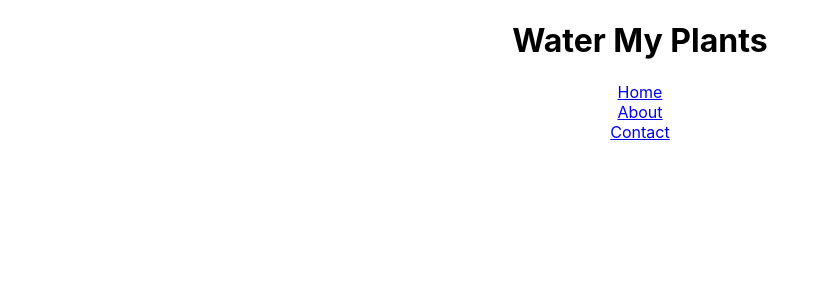
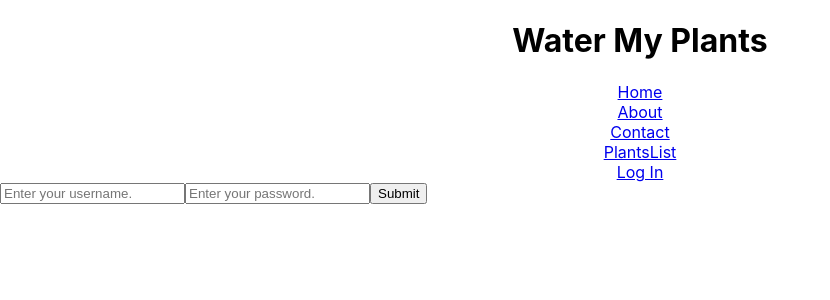
Before and after one commit to wilcoxva/water-my-plants-Frontend, a React (Create React App) app in the folder water-my-plants/: page /LogIn in a window 1280 px wide. Shown: the top 300 px of the page, without its empty margins (0-830 px from the left). Built offline with nearby package versions, Linux system fonts and the light colour scheme.

Commit message:
added login / plantslist - auth error

```diff
--- a/water-my-plants/package.json
+++ b/water-my-plants/package.json
@@ -6,6 +6,7 @@
     "@testing-library/jest-dom": "^4.2.4",
     "@testing-library/react": "^9.3.2",
     "@testing-library/user-event": "^7.1.2",
+    "axios": "^0.20.0",
     "bootstrap": "^4.5.2",
     "react": "^16.13.1",
     "react-dom": "^16.13.1",
--- a/water-my-plants/src/App.js
+++ b/water-my-plants/src/App.js
@@ -2,6 +2,8 @@ import React from 'react';
 import './App.css';
 import { Home, About, Contact, Navigation } from './components';
 import { Route } from 'react-router-dom';
+import LogIn from './components/Login';
+import PlantsList from './components/PlantsList';
 
 const App = () => (
   <div>
@@ -9,6 +11,8 @@ const App = () => (
     <Route exact path="/" component={Home} />
     <Route path="/about" component={About} />
     <Route path="/contact" component={Contact} />
+    <Route path="/PlantsList" component={PlantsList} />
+    <Route path="/LogIn" component={LogIn} />
   </div>
 );
 
--- a/water-my-plants/src/components/Login.js
+++ b/water-my-plants/src/components/Login.js
@@ -0,0 +1,37 @@
+import React, { useState } from 'react';
+import axios from 'axios';
+
+const LogIn = (props) => {
+
+    const [info, setInfo] = useState("");
+
+    const handleChange = (e) => {
+        e.preventDefault();
+        setInfo({...info, [e.target.name]: e.target.value});
+    };
+
+    const submitHandler = (e) => {
+        e.preventDefault();
+        axios
+        .post("https://water-my-plants-backend-vw.herokuapp.com/login", info)
+        .then(res => {
+            localStorage.setItem("token", res.data.payload);
+            props.history.push("/PlantsList");
+        })
+        .catch(err => {
+            console.log(err);
+        });
+    };
+
+    return (
+        <div>
+            <form onSubmit={submitHandler}>
+                <input type="text" name="username" placeholder="Enter your username." value={info.username} onChange={handleChange}/>
+                <input type="text" name="password" placeholder="Enter your password." value={info.password} onChange={handleChange}/>
+                <button type="submit">Submit</button>
+            </form>
+        </div>
+    )
+};
+
+export default LogIn;
--- a/water-my-plants/src/components/Navigation.js
+++ b/water-my-plants/src/components/Navigation.js
@@ -15,6 +15,12 @@ const Navigation = () => {
         <div>
           <Link to="/contact">Contact</Link>
         </div>
+        <div>
+          <Link to="/PlantsList">PlantsList</Link>
+        </div>
+        <div>
+          <Link to="/LogIn">Log In</Link>
+        </div>
       </div>
     </div>
   );
--- /dev/null
+++ b/water-my-plants/src/components/PlantsList.js
@@ -0,0 +1,59 @@
+import React, { useState, useEffect } from 'react';
+import Axios from 'axios';
+import { axiosWithAuth } from './utils/axiosWithAuth';
+
+const PlantsList = () => {
+
+    const [plants, setPlants] = useState([]);
+
+    useEffect(() => {
+        axiosWithAuth()
+        .get('https://water-my-plants-backend-vw.herokuapp.com/user/plants')
+        .then(res => {
+            setPlants(res);
+        })
+    }, [plants]);
+
+    const [info, setInfo] = useState("");
+
+    const handleChange = (e) => {
+        e.preventDefault();
+        setInfo({...info, [e.target.name]: e.target.value});
+    };
+
+    const submitHandler = (e) => {
+        e.preventDefault();
+        axiosWithAuth()
+        .post('https://water-my-plants-backend-vw.herokuapp.com/user', info)
+        .then(res => {
+            plants.push(res);
+        })
+    };
+
+    console.log("plants", plants)
+
+    return (
+        <div>
+            <form onSubmit={submitHandler}>
+                <input type="text" name="nickname" placeholder="Enter your nickname." value={info.nickname} onChange={handleChange}/>
+                <input type="text" name="species" placeholder="Enter your species." value={info.species} onChange={handleChange}/>
+                <input type="text" name="h2oFrequency" placeholder="Enter your h2o frequency." value={info.h2oFrequency} onChange={handleChange}/>
+                <input type="text" name="image_url" placeholder="Enter your image url." value={info.image_url} onChange={handleChange}/>
+                <input type="text" name="user_id" placeholder="Enter your user_id." value={info.user_id} onChange={handleChange}/>
+                <button type="submit">Submit</button>
+            </form>
+            <p>Paragraph text.</p>
+            {plants.map(plant => (
+                <div>
+                    <h1>{plant.nickname}</h1>
+                    <p>{plant.species}</p>
+                    <p>{plant.h2oFrequency}</p>
+                    <p>{plant.image_url}</p>
+                    <p>{plant.user_id}</p>
+                </div>
+            ))}
+        </div>
+    );
+};
+
+export default PlantsList;
--- /dev/null
+++ b/water-my-plants/src/components/utils/axiosWithAuth.js
@@ -0,0 +1,12 @@
+import axios from "axios";
+
+export const axiosWithAuth = () => {
+  const token = localStorage.getItem("token");
+
+  return axios.create({
+    baseURL: "https://water-my-plants-backend-vw.herokuapp.com/",
+    headers: {
+      Authorization: token
+    }
+  });
+};
```
Also changed, not shown: water-my-plants/src/components/Plants.js (deleted), 1 other file (tests, documents, lock files or other folders).
